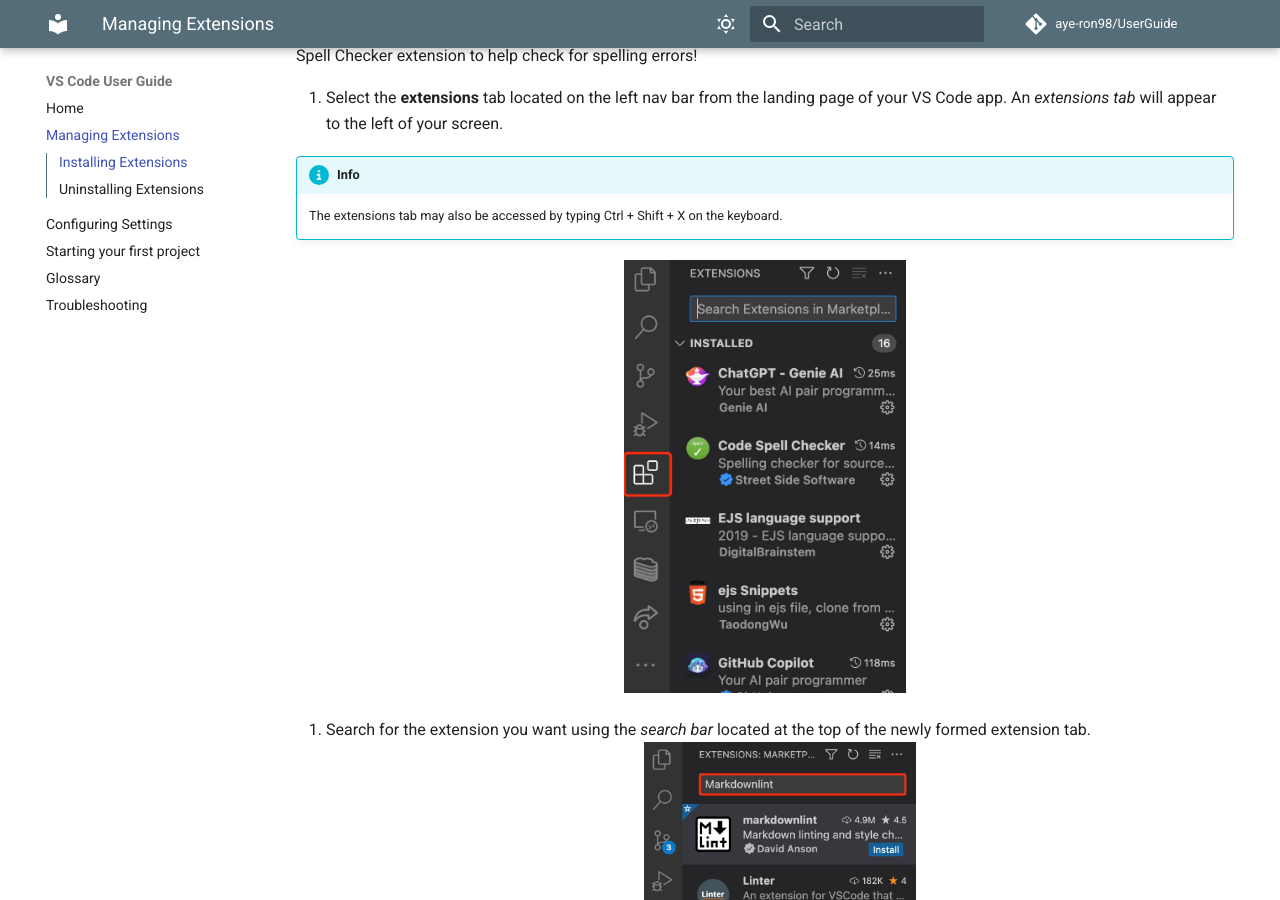
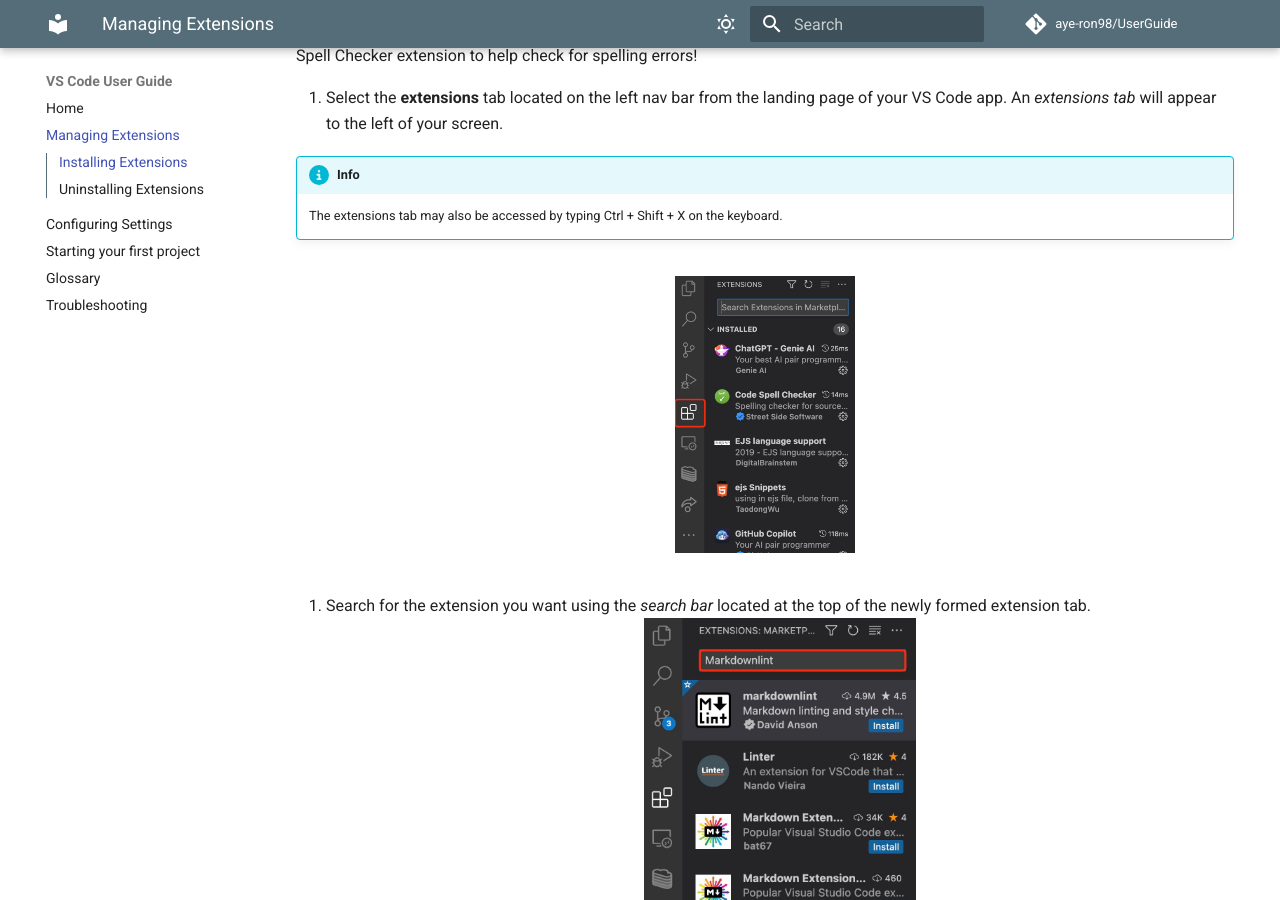
Before and after one commit to aye-ron98/UserGuide, an MkDocs documentation site: the page built from docs/pages/extensions.md, in a window 1280 px wide and 900 px high, scrolled down 304 px. Built offline with MkDocs 1.6.1 and Material for MkDocs 9.7.7, drawn with Linux system fonts in a browser that asks for light colours; comment, search, counter and statistics services are not loaded.

Commit message:
add figure extensions

```diff
--- a/docs/pages/extensions.md
+++ b/docs/pages/extensions.md
@@ -11,8 +11,9 @@
 !!! info "Info"
     The extensions tab may also be accessed by typing Ctrl + Shift + X on the keyboard.
 
-<img src="../images/extension1.jpg" alt="VS Code side bar" style="display: block;margin-left: auto;margin-right: auto;width:30%;max-width:600px">
-
+<figure markdown>
+    <img src="../images/extension1.jpg" alt="VS Code side bar" style="display: block;margin-left: auto;margin-right: auto;width:30%;max-width:600px">
+</figure>
 
 2. Search for the extension you want using the _search bar_ located at the top of the newly formed extension tab.
 <img src="../images/extension3.jpg" alt="VS Code side bar" style="display: block;margin-left: auto;margin-right: auto;width:30%;max-width:600px">
--- a/mkdocs.yml
+++ b/mkdocs.yml
@@ -14,6 +14,7 @@
 
 markdown_extensions:
   - admonition
+  - md_in_html
 
 theme:
   name: material
```
